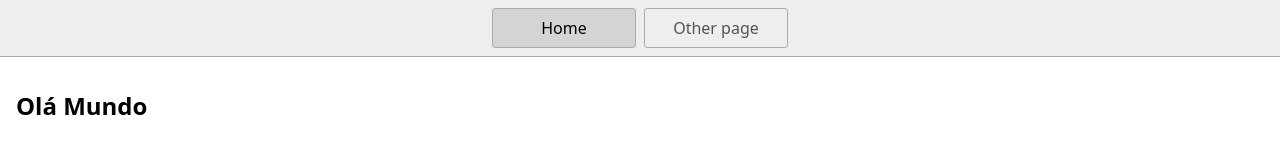
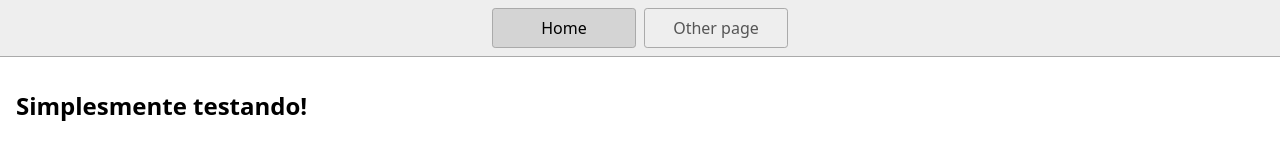
Before and after one commit to CarolDester/ADSDM1A_clube_de_investimentos, a website: page index.html in a window 1280 px wide. Drawn offline with Linux system fonts and the light colour scheme.

Commit message:
up1 index.html

```diff
--- a/index.html
+++ b/index.html
@@ -17,7 +17,7 @@
       <a href="/page2.html">Other page</a>
     </nav>
     <main>
-      <h1>Olá Mundo</h1>
+      <h1>Simplesmente testando!</h1>
     </main>
   </body>
 </html>
```
